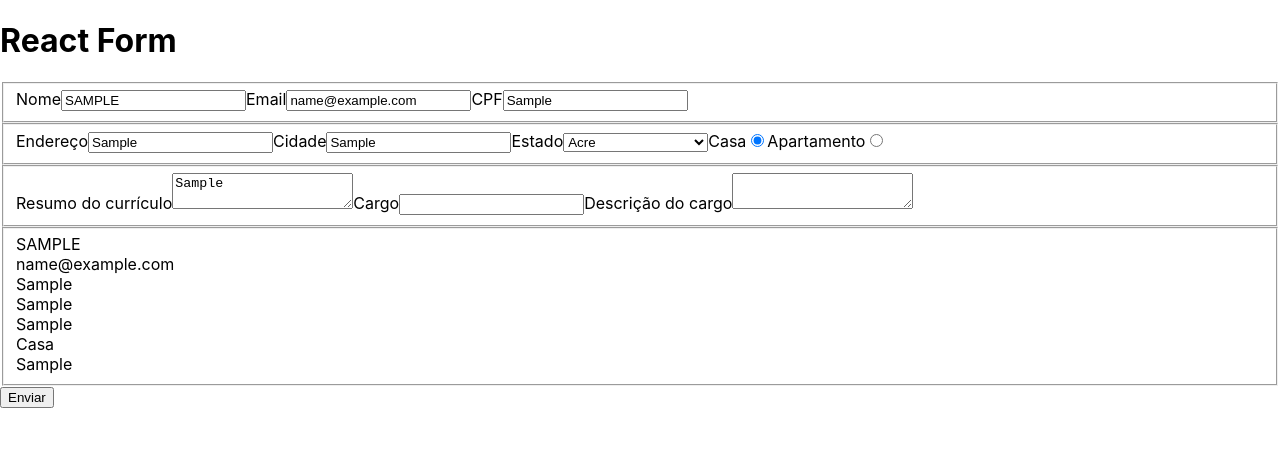
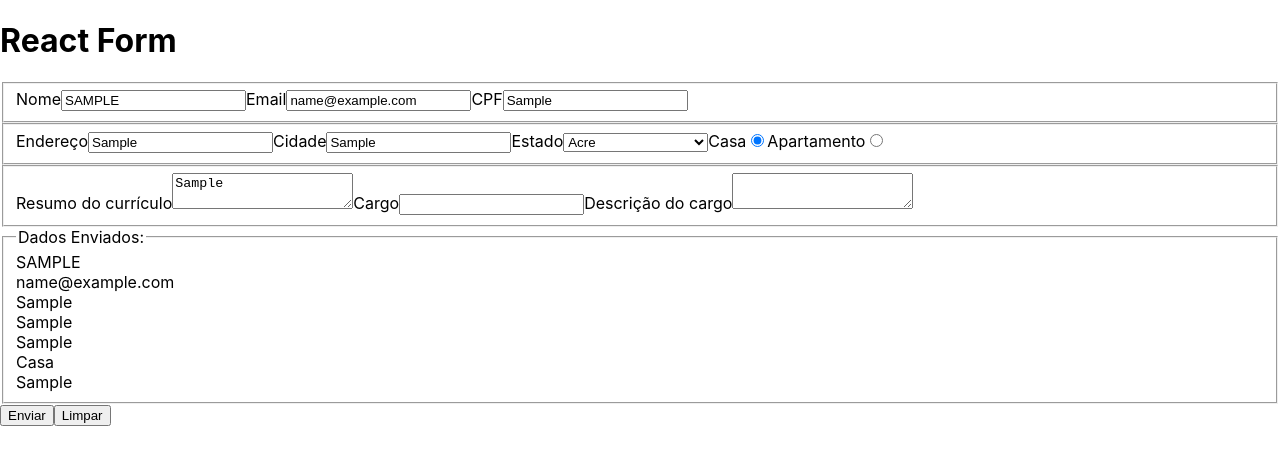
Before and after one commit to dopimentel/exercise-react-form, a React (Create React App) app: page / in a window 1280 px wide. Both pictures are taken after typing "Sample", "name@example.com", "Sample", "Sample", "Sample", "Sample" into the empty fields and a click on the button "Enviar". Shown: the top 464 px of the page. Built offline with nearby package versions, Linux system fonts and the light colour scheme.

Commit message:
Requisito 5

```diff
--- a/src/App.js
+++ b/src/App.js
@@ -2,8 +2,9 @@ import React from 'react';
 import PersonalForm from './components/PersonalForm';
 import AddressForm from './components/AddressForm';
 import ProfessionalForm from './components/ProfessionalForm';
-import Button from './components/Button';
+import SubmitButton from './components/SubmitButton';
 import FormData from './components/FormData';
+import ResetButton from './components/ResetButton';
 
 class App extends React.Component {
   state = {
@@ -63,6 +64,10 @@ class App extends React.Component {
     this.setState((state) => ({ submitted: !state[name] }));
   };
 
+  handleClick = () => {
+    this.setState({ submitted: false });
+  };
+
   render() {
     const {
       description,
@@ -114,7 +119,8 @@ class App extends React.Component {
             description={ description }
             countryState={ countryState }
           />
-          <Button />
+          <SubmitButton />
+          <ResetButton handleClick={ this.handleClick } />
         </form>
       </>
     );
--- a/src/components/AddressForm.js
+++ b/src/components/AddressForm.js
@@ -75,7 +75,7 @@ AddressForm.propTypes = {
   city: PropTypes.string.isRequired,
   handleBlur: PropTypes.func.isRequired,
   type: PropTypes.bool.isRequired,
-  countryState: PropTypes.bool.isRequired,
+  countryState: PropTypes.string.isRequired,
 };
 
 export default AddressForm;
--- a/src/components/FormData.js
+++ b/src/components/FormData.js
@@ -19,6 +19,7 @@ class FormData extends Component {
     if (submitted) {
       return (
         <fieldset>
+          <legend>Dados Enviados:</legend>
           <div>{name}</div>
           <div>{email}</div>
           <div>{cpf}</div>
@@ -44,7 +45,7 @@ FormData.propTypes = {
   resume: PropTypes.string.isRequired,
   city: PropTypes.string.isRequired,
   address: PropTypes.string.isRequired,
-  type: PropTypes.string.isRequired,
+  type: PropTypes.bool.isRequired,
   countryState: PropTypes.string.isRequired,
   submitted: PropTypes.bool.isRequired,
 };
--- /dev/null
+++ b/src/components/ResetButton.js
@@ -0,0 +1,15 @@
+import React, { Component } from 'react';
+import PropTypes from 'prop-types';
+
+class ResetButton extends Component {
+  render() {
+    const { handleClick } = this.props;
+    return <button type="reset" onClick={ handleClick }>Limpar</button>;
+  }
+}
+
+ResetButton.propTypes = {
+  handleClick: PropTypes.func.isRequired,
+};
+
+export default ResetButton;
--- a/src/components/Button.js
+++ b/src/components/SubmitButton.js
@@ -1,6 +1,6 @@
 import React, { Component } from 'react';
 
-class Button extends Component {
+class SubmitButton extends Component {
   render() {
     return (
       <button type="submit">Enviar</button>
@@ -8,4 +8,4 @@ class Button extends Component {
   }
 }
 
-export default Button;
+export default SubmitButton;
```
